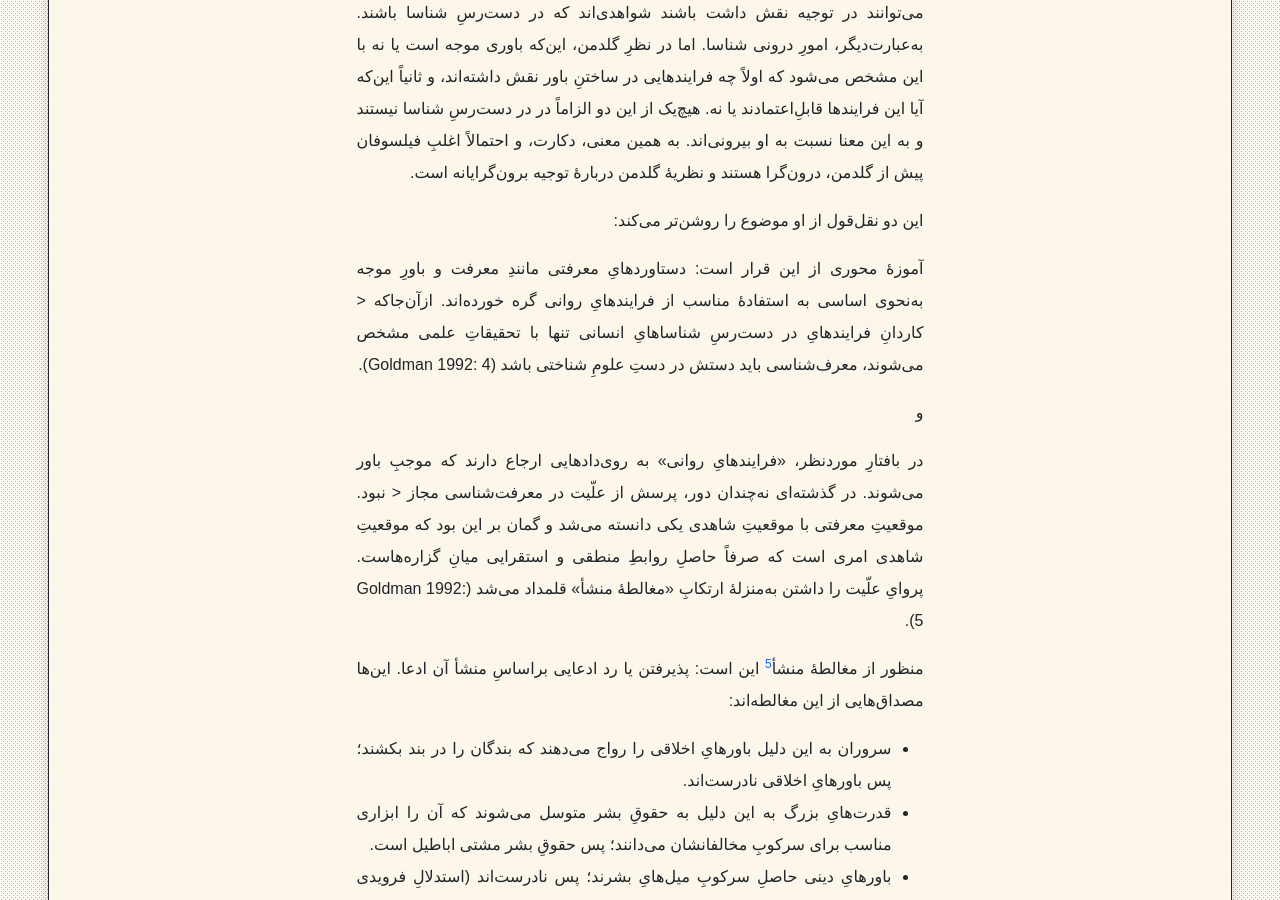
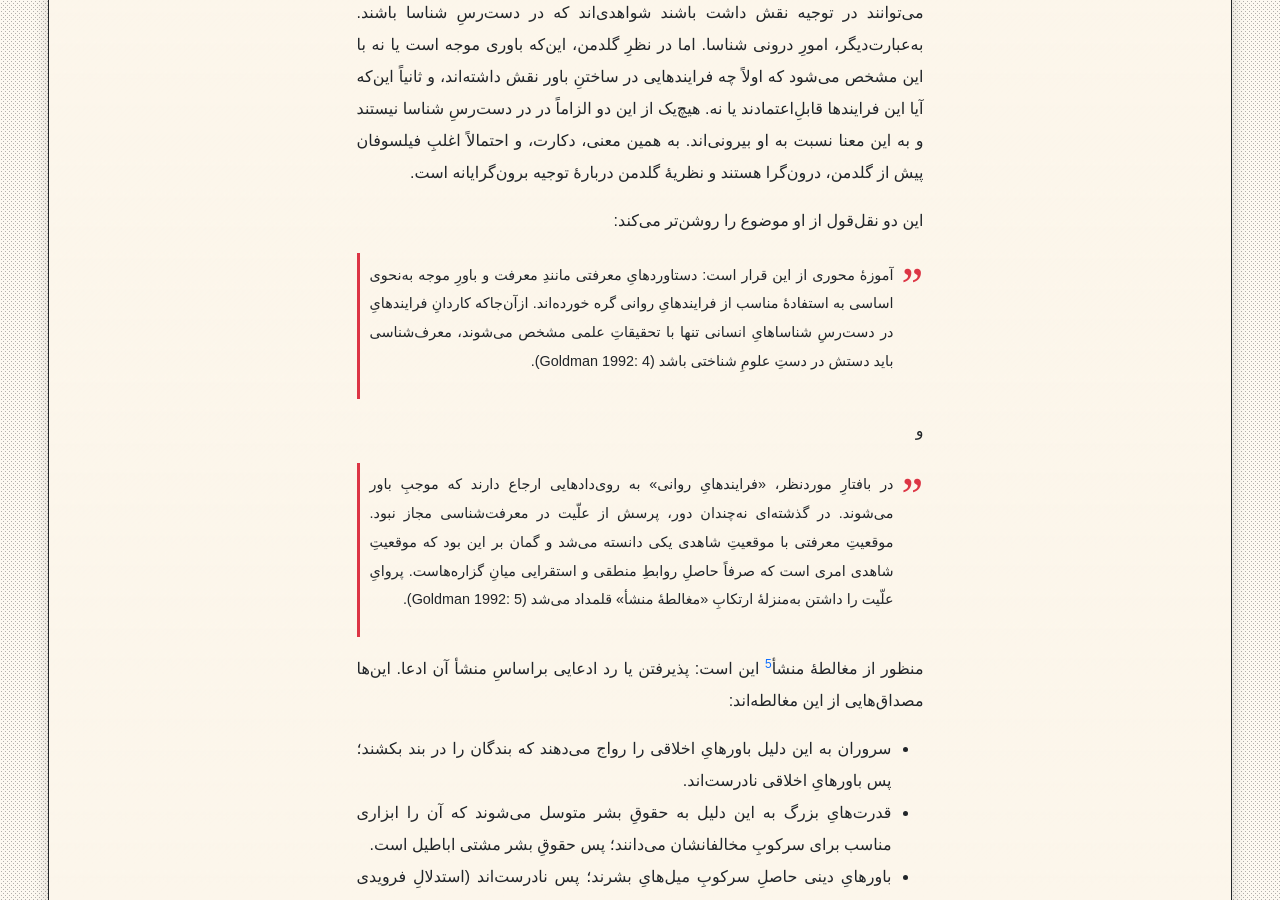
Before and after one commit to phicudemy/phicudemy.github.io, a Jekyll site: the page built from _posts/2024-10-05-goldman-epistemology.md, in a window 1280 px wide and 900 px high, scrolled down 13524 px. Built offline with Jekyll 4.4.1, drawn with Linux system fonts in a browser that asks for light colours; some web fonts are replaced; comment, search, counter and statistics services are not loaded.

Commit message:
TinaCMS content update

```diff
--- a/_posts/2024-10-05-goldman-epistemology.md
+++ b/_posts/2024-10-05-goldman-epistemology.md
@@ -198,11 +198,11 @@ tags:
 
 این دو نقل‌قول از او موضوع را روشن‌تر می‌کند:
 
-آموزۀ محوری از این قرار است: دستاوردهایِ معرفتی مانندِ معرفت و باورِ موجه به‌نحوی اساسی به استفادۀ مناسب از فرایندهایِ روانی گره خورده‌اند. ازآن‌جاکه <  کاردانِ‌ فرایند‌هایِ‌ در دست‌رسِ شناساهایِ انسانی تنها با تحقیقاتِ علمی مشخص می‌شوند، معرف‌شناسی باید دستش در دستِ علومِ شناختی باشد (Goldman 1992: 4).
+> آموزۀ محوری از این قرار است: دستاوردهایِ معرفتی مانندِ معرفت و باورِ موجه به‌نحوی اساسی به استفادۀ مناسب از فرایندهایِ روانی گره خورده‌اند. ازآن‌جاکه   کاردانِ‌ فرایند‌هایِ‌ در دست‌رسِ شناساهایِ انسانی تنها با تحقیقاتِ علمی مشخص می‌شوند، معرف‌شناسی باید دستش در دستِ علومِ شناختی باشد (Goldman 1992: 4).
 
 و
 
-در بافتارِ موردنظر، «فرایند‌هایِ روانی» به روی‌دادهایی ارجاع دارند که موجبِ باور می‌شوند. در گذشته‌ای نه‌چندان دور، پرسش از علّیت در معرفت‌شناسی مجاز <  نبود. موقعیتِ معرفتی با موقعیتِ شاهدی یکی دانسته می‌شد و گمان بر این بود که موقعیتِ شاهدی امری است که صرفاً حاصلِ‌ روابطِ منطقی و استقرایی میانِ گزاره‌‌هاست. پروایِ علّیت را داشتن به‌منزلۀ ارتکابِ «مغالطۀ منشأ» قلمداد می‌شد (Goldman 1992: 5).
+> در بافتارِ موردنظر، «فرایند‌هایِ روانی» به روی‌دادهایی ارجاع دارند که موجبِ باور می‌شوند. در گذشته‌ای نه‌چندان دور، پرسش از علّیت در معرفت‌شناسی مجاز   نبود. موقعیتِ معرفتی با موقعیتِ شاهدی یکی دانسته می‌شد و گمان بر این بود که موقعیتِ شاهدی امری است که صرفاً حاصلِ‌ روابطِ منطقی و استقرایی میانِ گزاره‌‌هاست. پروایِ علّیت را داشتن به‌منزلۀ ارتکابِ «مغالطۀ منشأ» قلمداد می‌شد (Goldman 1992: 5).
 
 منظور از مغالطۀ منشأ[^7] این است: پذیرفتن یا رد ادعایی براساسِ منشأ آن ادعا. این‌ها مصداق‌هایی از این مغالطه‌اند:
 
```
